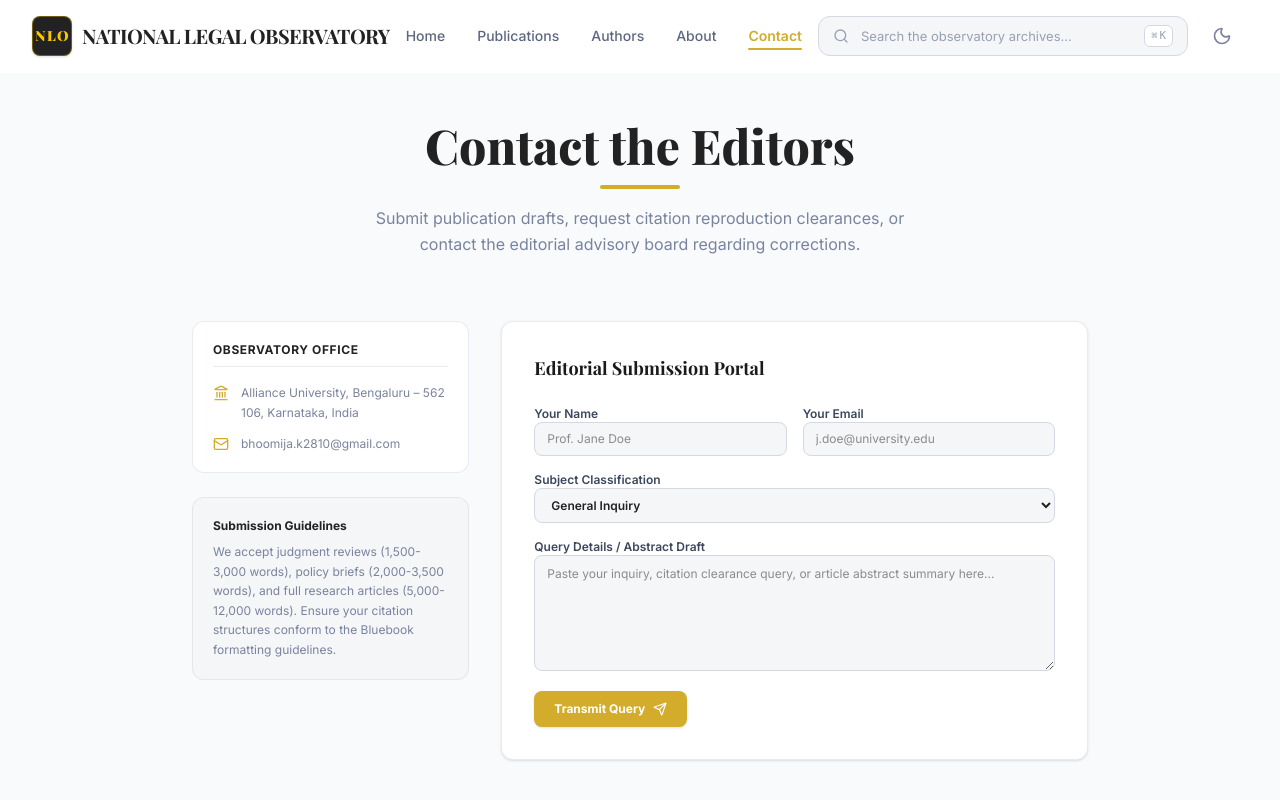
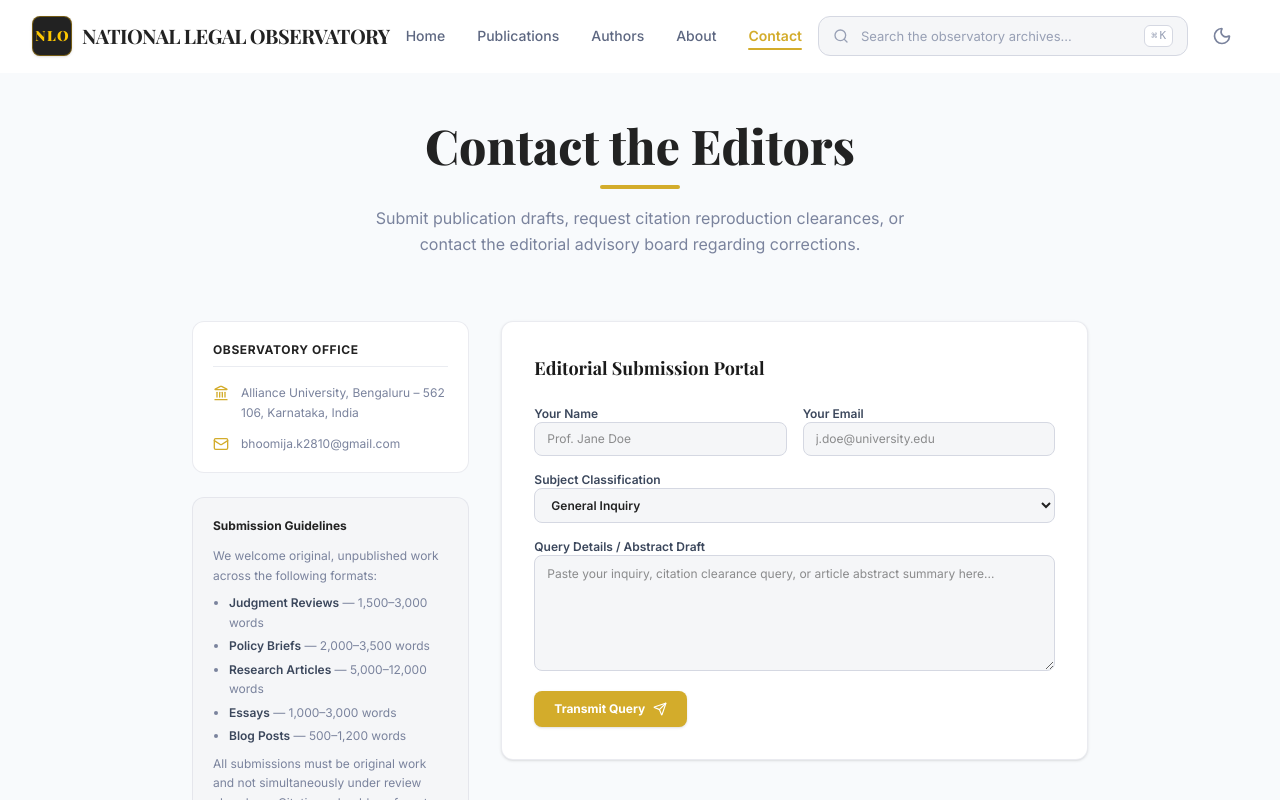
Before and after one commit to Utkarsh-Mani-Tripathi-GIT/legal-observatory, a Next.js app: page /contact in a window 1280 px wide. Shown: the top 800 px of the page. Built offline with nearby package versions, Linux system fonts and the light colour scheme; a web font is replaced by a local one.

Commit message:
Update Submission Guidelines text in Contact page

```diff
--- a/src/app/contact/page.tsx
+++ b/src/app/contact/page.tsx
@@ -60,13 +60,21 @@ export default function ContactPage() {
             </div>
           </div>
 
-          <div className="p-5 bg-slate-50 dark:bg-slate-900/30 border border-slate-200/50 dark:border-slate-800 rounded-xl text-xs space-y-2">
+          <div className="p-5 bg-slate-50 dark:bg-slate-900/30 border border-slate-200/50 dark:border-slate-800 rounded-xl text-xs space-y-3">
             <h4 className="font-bold text-slate-900 dark:text-white">
               Submission Guidelines
             </h4>
-            <p className="text-slate-500 dark:text-slate-400 leading-relaxed">
-              We accept judgment reviews (1,500-3,000 words), policy briefs (2,000-3,500 words), and full research articles (5,000-12,000 words). Ensure your citation structures conform to the Bluebook formatting guidelines.
-            </p>
+            <div className="text-slate-500 dark:text-slate-400 leading-relaxed space-y-2">
+              <p>We welcome original, unpublished work across the following formats:</p>
+              <ul className="list-disc pl-4 space-y-1">
+                <li><strong className="font-semibold text-slate-700 dark:text-slate-300">Judgment Reviews</strong> — 1,500–3,000 words</li>
+                <li><strong className="font-semibold text-slate-700 dark:text-slate-300">Policy Briefs</strong> — 2,000–3,500 words</li>
+                <li><strong className="font-semibold text-slate-700 dark:text-slate-300">Research Articles</strong> — 5,000–12,000 words</li>
+                <li><strong className="font-semibold text-slate-700 dark:text-slate-300">Essays</strong> — 1,000–3,000 words</li>
+                <li><strong className="font-semibold text-slate-700 dark:text-slate-300">Blog Posts</strong> — 500–1,200 words</li>
+              </ul>
+              <p>All submissions must be original work and not simultaneously under review elsewhere. Citations should conform to the Bluebook formatting guidelines. Essays and blog posts may adopt a more accessible tone but must maintain factual accuracy and, where applicable, cite authoritative sources.</p>
+            </div>
           </div>
         </div>
 
```
